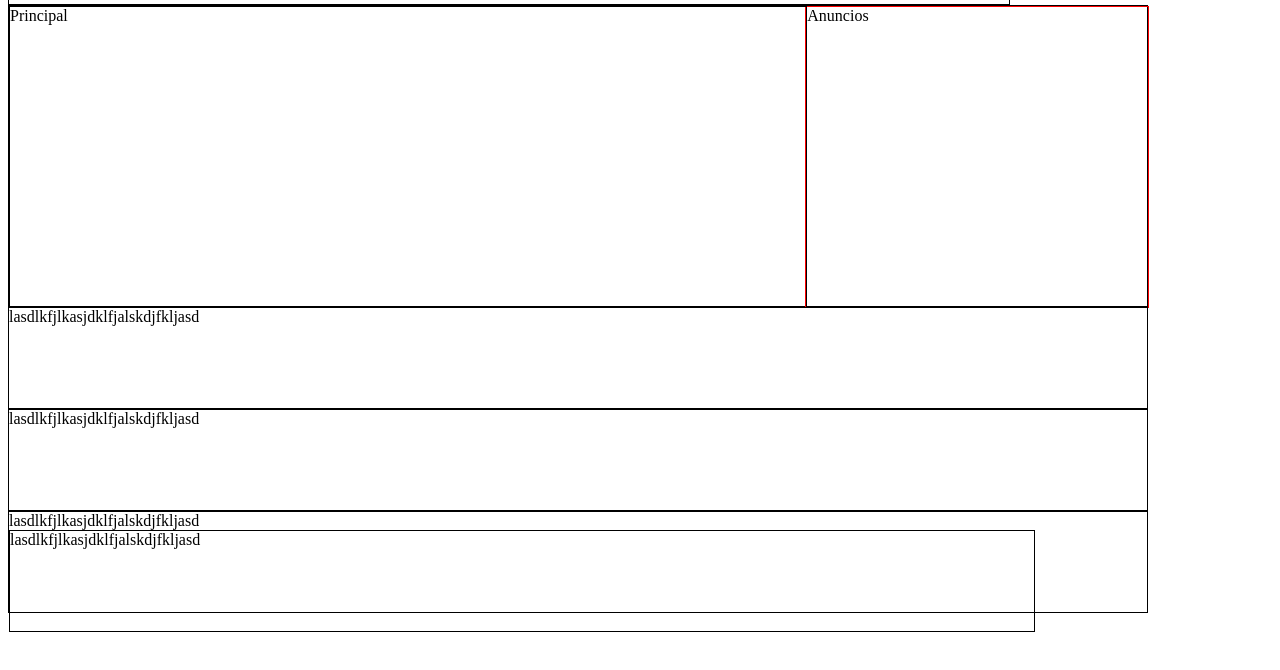
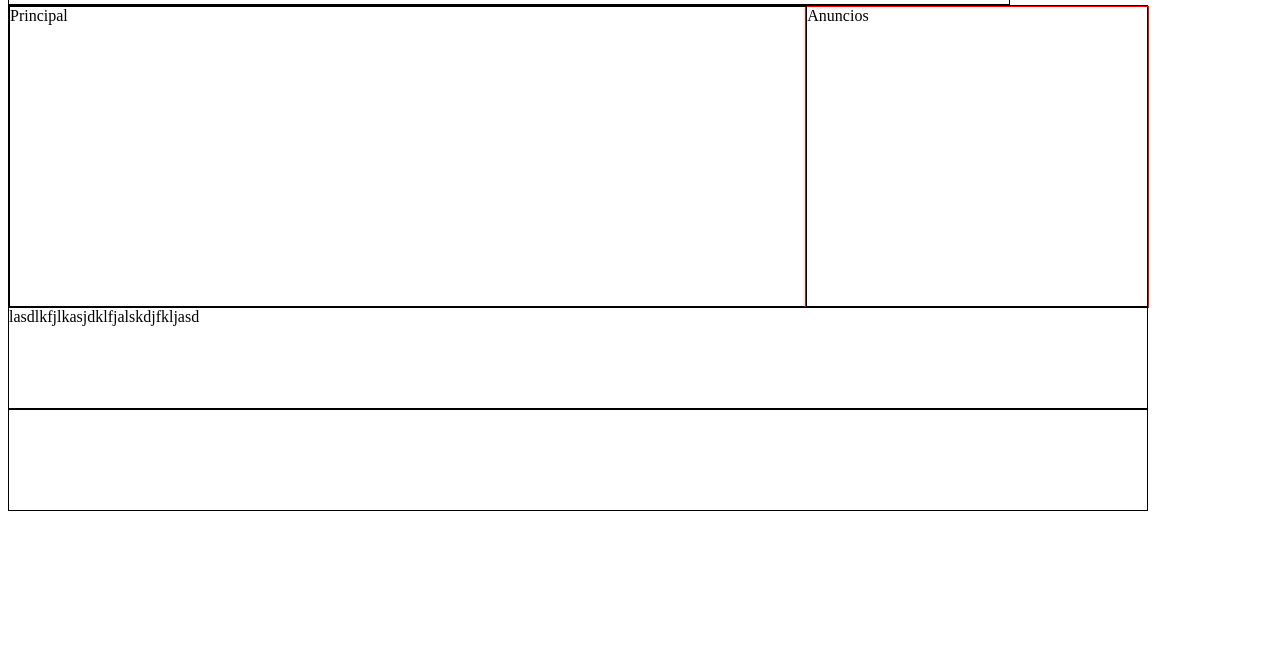
Before and after one commit to migbar89/ProgramacionOrientadaWeb, a plain HTML site: page Clase 25-06-2022/index.html in a window 1280 px wide. Shown: the part 96-766 px from the top of the page. Drawn offline with Linux system fonts and the light colour scheme.

Commit message:
Corrigiendo footer

```diff
--- a/Clase 25-06-2022/index.html
+++ b/Clase 25-06-2022/index.html
@@ -36,16 +36,8 @@ lasdlkfjlkasjdklfjalskdjfkljasd
   </div>
 
   <div class="footer">
-    lasdlkfjlkasjdklfjalskdjfkljasd
-      </div>
-      <div class="footer">
-        lasdlkfjlkasjdklfjalskdjfkljasd
 
-
-        <div class="footer">
-          lasdlkfjlkasjdklfjalskdjfkljasd
-            </div>
-          </div>
+  </div>
 
 </body>
 </html>
```
